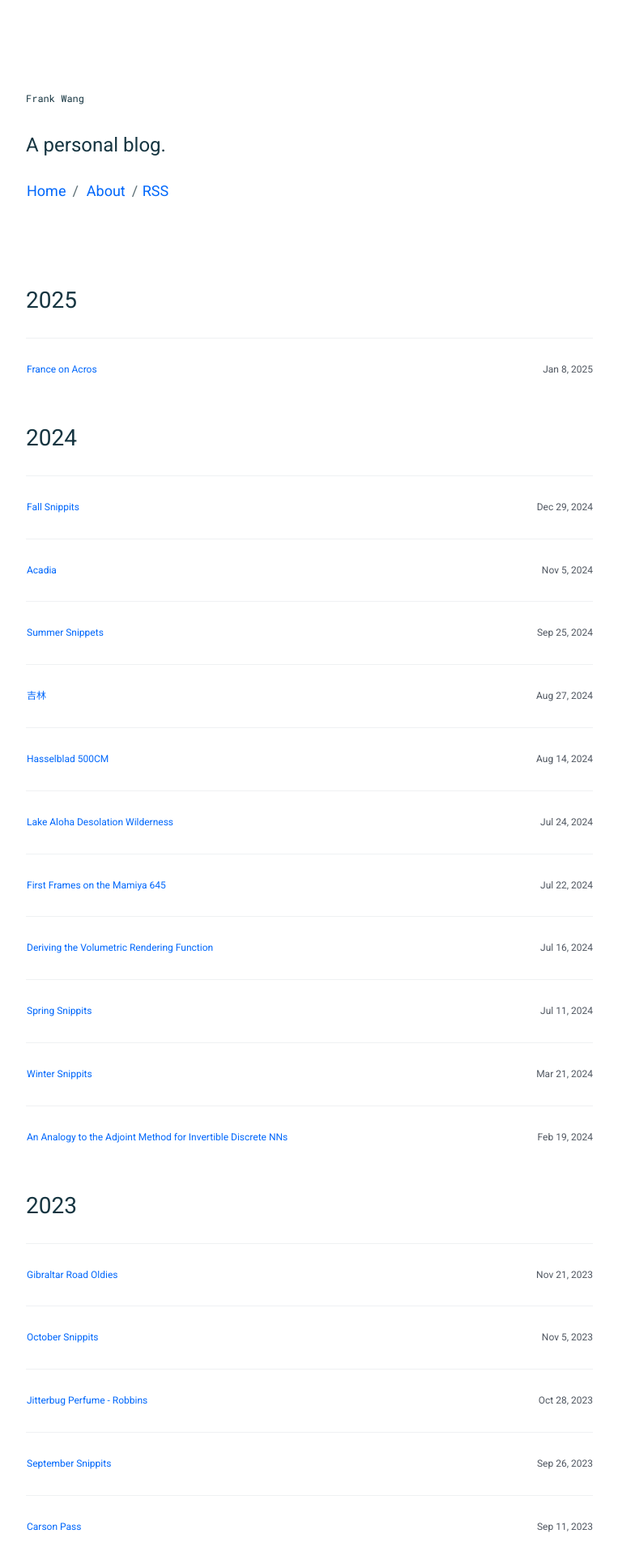
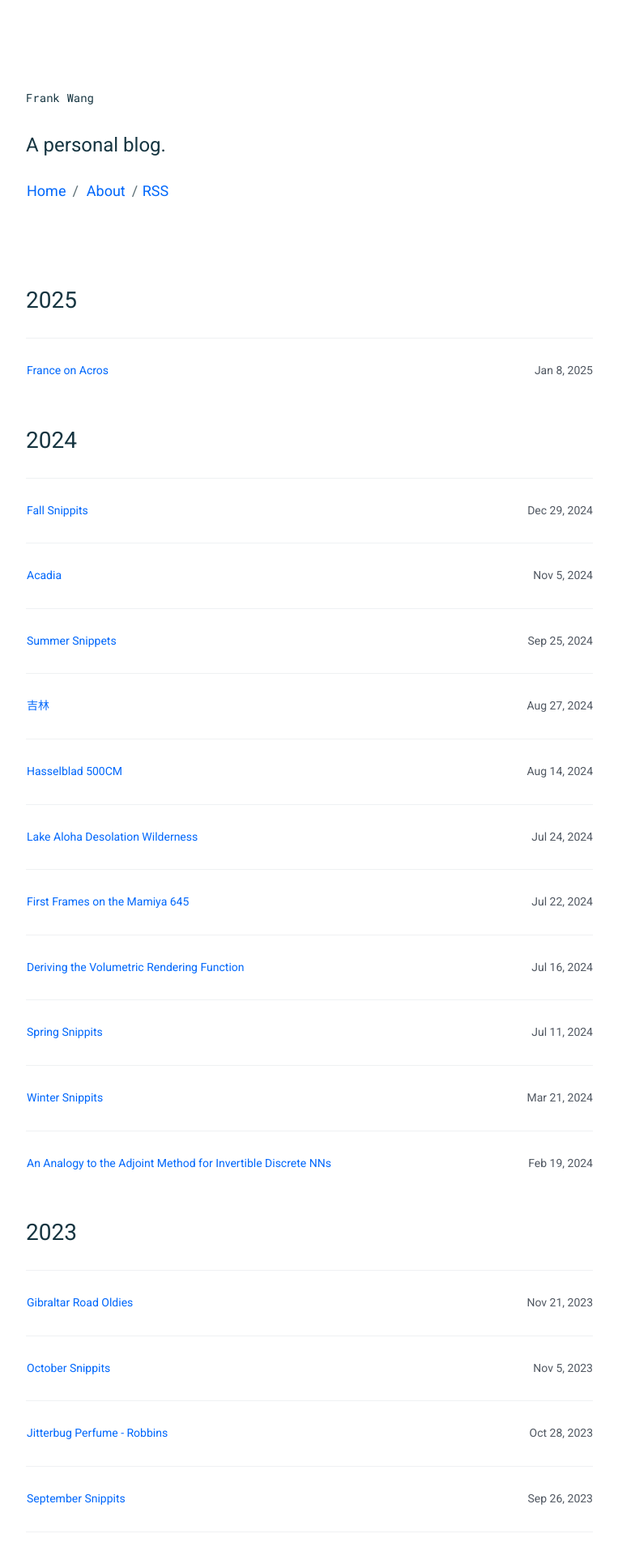
Before and after one commit to frankwang95/frankwang95.github.io, a Jekyll site: the page built from index.html, in a window 1280 px wide. Shown: the top 1920 px of the page at 81% size, without its empty margins (258-1021 px from the left). Built offline with Jekyll 4.4.1, drawn with Linux system fonts in a browser that asks for light colours.

Commit message:
Update _mixins.scss

```diff
--- a/_sass/helpers/_mixins.scss
+++ b/_sass/helpers/_mixins.scss
@@ -52,7 +52,7 @@
 
 @mixin fs--body {
     line-height: 1.4;
-    font-size: 1.2rem; // 18px
+    font-size: 1.4rem; // 14px
 }
 
 @mixin fs--meta {
@@ -62,11 +62,11 @@
 
 @mixin fs--caption {
     line-height: 1;
-    font-size: 1.2rem; // 16px
+    font-size: 1.4rem; // 14px
 }
 
 @mixin fs--code {
-    font-size: 1.2rem;
+    font-size: 1.4rem;
     line-height: 1.4;
 }
 
```
